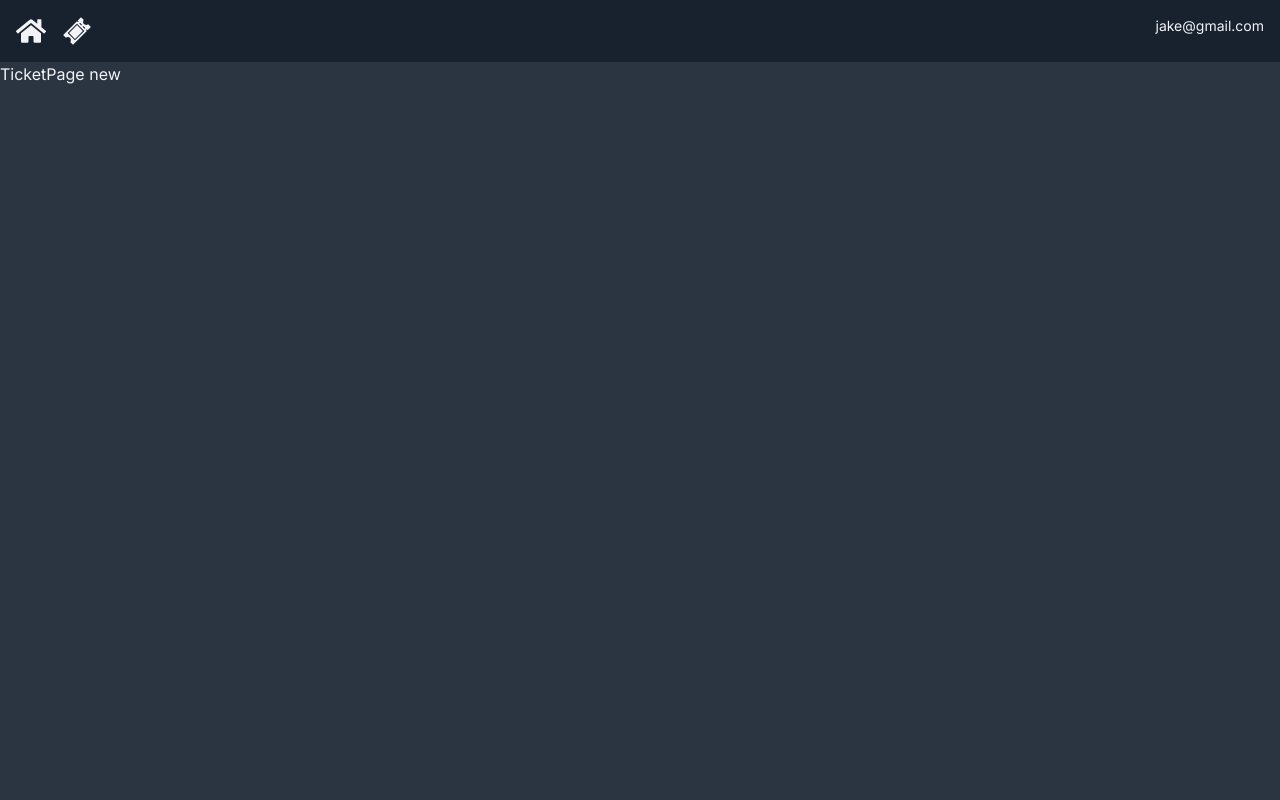
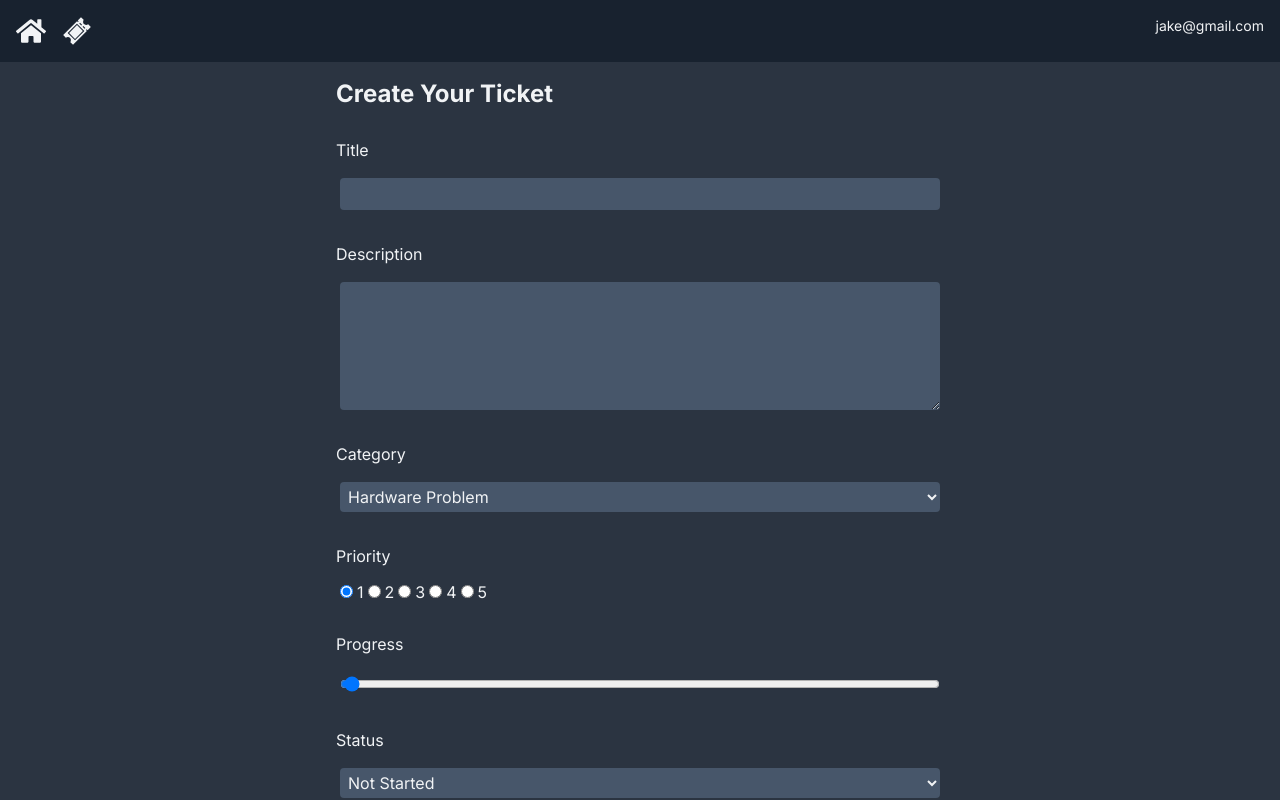
Before and after one commit to kkenjeres/TicketingApp, a Next.js app: page /TicketPage/new in a window 1280 px wide. Built offline with nearby package versions, Linux system fonts and the light colour scheme.

Commit message:
connect DB, dynamic data

```diff
--- a/app/(components)/PriorityDisplay.js
+++ b/app/(components)/PriorityDisplay.js
@@ -1,14 +1,33 @@
 import { FaFire } from "react-icons/fa";
 
-const PriorityDisplay = () => {
+const PriorityDisplay = ({ priority }) => {
   return (
     <div className="flex justify-start align-baseline">
-      <FaFire className="text-red-400 icon" />
-      <FaFire className="text-red-400 icon" />
-      <FaFire className="text-red-400 icon" />
-      <FaFire className="text-red-400 icon" />
-      <FaFire className="text-red-400 icon" />
-      <FaFire className="text-red-400 icon" />
+      <FaFire
+        className={`pr-1 ${
+          priority > 0 ? 'text-red-400 icon"' : "text-slate-400"
+        }`}
+      />
+      <FaFire
+        className={`pr-1 ${
+          priority > 1 ? 'text-red-400 icon"' : "text-slate-400"
+        }`}
+      />
+      <FaFire
+        className={`pr-1 ${
+          priority > 2 ? 'text-red-400 icon"' : "text-slate-400"
+        }`}
+      />
+      <FaFire
+        className={`pr-1 ${
+          priority > 3 ? 'text-red-400 icon"' : "text-slate-400"
+        }`}
+      />
+      <FaFire
+        className={`pr-1 ${
+          priority > 4 ? 'text-red-400 icon"' : "text-slate-400"
+        }`}
+      />
     </div>
   );
 };
--- a/app/(components)/ProgressDisplay.js
+++ b/app/(components)/ProgressDisplay.js
@@ -1,11 +1,11 @@
 import React from "react";
 
-const ProgressDisplay = () => {
+const ProgressDisplay = ({ progress }) => {
   return (
     <div className="w-full bg-gray-200 rounded-full h-2.5">
       <div
         className="bg-blue-600 h-2.5 rounded-full"
-        style={{ width: "75%" }}
+        style={{ width: `${progress}%` }}
       ></div>
     </div>
   );
--- a/app/(components)/StatusDisplay.js
+++ b/app/(components)/StatusDisplay.js
@@ -1,9 +1,32 @@
-const StatusDisplay = () => {
+const StatusDisplay = ({ status }) => {
+  const getColor = (status) => {
+    let color;
+    switch (status.toLowerCase()) {
+      case "done":
+        color = "bg-green-400";
+        return color;
+
+      case "started":
+        color = "bg-yellow-400";
+        return color;
+
+      case "not started":
+        color = "bg-red-400";
+        return color;
+      default:
+        color = "bg-slate-700";
+    }
+    return color;
+  };
   return (
-    <span className="inline-block rounded-full px-2 py-1 text-xs font-semibold text-gray-700 bg-green-200">
-      done
+    <span
+      className={`inline-block  rounded-full px-2 py-1 text-xs font-semibold text-gray-700 ${getColor(
+        status
+      )}`}
+    >
+      {status}
     </span>
-  )
-}
+  );
+};
 
-export default StatusDisplay
+export default StatusDisplay;
--- /dev/null
+++ b/app/(components)/TicketCard.js
@@ -0,0 +1,47 @@
+import { Timestamp } from "mongodb";
+import DeleteBlock from "./DeleteBlock";
+import PriorityDisplay from "./PriorityDisplay";
+import ProgressDisplay from "./ProgressDisplay";
+import StatusDisplay from "./StatusDisplay";
+
+const TicketCard = ({ ticket }) => {
+  const formatTimestamp = (timestamp) => {
+    const options = {
+      year: "numeric",
+      month: "2-digit",
+      day: "2-digit",
+      hour: "2-digit",
+      minute: "2-digit",
+      hour12: true,
+    };
+    const date = new Date(timestamp);
+    const formattedDate = date.toLocaleString("en-US", options);
+
+    return formattedDate;
+  };
+  return (
+    <div className="flex flex-col bg-card hover:bg-card-hover rounded-md shadow-lg p-3 m-2">
+      <div className="flex mb-3">
+        <PriorityDisplay priority={ticket.priority} />
+        <div className="ml-auto">
+          <DeleteBlock />
+        </div>
+      </div>
+      <h4>{ticket.title}</h4>
+      <hr className="h-px border-0 bg-page mb-2" />
+      <p className="whitespace-pre-wrap">{ticket.description}</p>
+      <div className="flex-grow"></div>
+      <div className="flex mt-2">
+        <div className="flex flex-col">
+          <p className="text-xs my-1">{formatTimestamp(ticket.createdAt)}</p>
+          <ProgressDisplay progress={ticket.progress} />
+        </div>
+        <div className="ml-auto flex items-end">
+          <StatusDisplay status={ticket.status} />
+        </div>
+      </div>
+    </div>
+  );
+};
+
+export default TicketCard;
--- /dev/null
+++ b/app/(components)/TicketForm.js
@@ -0,0 +1,152 @@
+"use client";
+
+import { useRouter } from "next/navigation";
+import { useState } from "react";
+
+const TicketForm = () => {
+  const router = useRouter();
+
+  const handleChange = (e) => {
+    const value = e.target.value;
+    const name = e.target.name;
+
+    setFormData((prevState) => ({
+      ...prevState,
+      [name]: value,
+    }));
+  };
+
+  const handleSubmit = async (e) => {
+    e.preventDefault();
+    const res = await fetch("/api/Tickets", {
+      method: "POST",
+      body: JSON.stringify({ formData }),
+      "Content-Type": "application/json",
+    });
+    if (!res.ok) {
+      throw new Error("Failed to create ticket");
+    }
+    router.push("/");
+  };
+  const startingTicketData = {
+    title: "",
+    description: "",
+    priority: 1,
+    progress: 0,
+    status: "not started",
+    category: "Hardware problem",
+  };
+  const [formData, setFormData] = useState(startingTicketData);
+
+  return (
+    <div className="flex justify-center">
+      <form
+        className="flex flex-col gap-3 w-1/2"
+        method="post"
+        onSubmit={handleSubmit}
+      >
+        <h3>Create Your Ticket</h3>
+        <label>Title</label>
+        <input
+          type="text"
+          id="title"
+          name="title"
+          onChange={handleChange}
+          required={true}
+          value={formData.title}
+        />
+        <label>Description</label>
+        <textarea
+          id="description"
+          name="description"
+          onChange={handleChange}
+          required={true}
+          value={formData.description}
+          rows={5}
+        />
+        <label>Category</label>
+        <select
+          name="category"
+          onChange={handleChange}
+          value={formData.category}
+        >
+          <option value="Hardware Problem">Hardware Problem</option>
+          <option value="Software Problem">Software Problem</option>
+          <option value="Project">Project</option>
+        </select>
+
+        <label>Priority</label>
+        <div>
+          <input
+            id="priority-1"
+            name="priority"
+            type="radio"
+            onChange={handleChange}
+            value={1}
+            checked={formData.priority == 1}
+          />
+          <label>1</label>
+          <input
+            id="priority-2"
+            name="priority"
+            type="radio"
+            onChange={handleChange}
+            value={2}
+            checked={formData.priority == 2}
+          />
+          <label>2</label>
+          <input
+            id="priority-3"
+            name="priority"
+            type="radio"
+            onChange={handleChange}
+            value={3}
+            checked={formData.priority == 3}
+          />
+          <label>3</label>
+          <input
+            id="priority-4"
+            name="priority"
+            type="radio"
+            onChange={handleChange}
+            value={4}
+            checked={formData.priority == 4}
+          />
+          <label>4</label>
+          <input
+            id="priority-5"
+            name="priority"
+            type="radio"
+            onChange={handleChange}
+            value={5}
+            checked={formData.priority == 5}
+          />
+          <label>5</label>
+        </div>
+        <label>Progress</label>
+        <input
+          type="range"
+          name="progress"
+          id="progress"
+          value={formData.progress}
+          min="0"
+          max="100"
+          onChange={handleChange}
+        />
+        <label>Status</label>
+        <select name="status" value={formData.status} onChange={handleChange}>
+          <option value="not started ">Not Started</option>
+          <option value="started">Started</option>
+          <option value="done">Done</option>
+        </select>
+        <input
+          type="submit"
+          className="border border-white "
+          value="Create Ticket"
+        />
+      </form>
+    </div>
+  );
+};
+
+export default TicketForm;
--- /dev/null
+++ b/app/(models)/Ticket.js
@@ -0,0 +1,23 @@
+import mongoose, { Schema } from "mongoose";
+
+mongoose.connect(process.env.MONGODB_URI);
+mongoose.Promise = global.Promise;
+
+const ticketSchema = new Schema(
+  {
+    title: String,
+    description: String,
+    category: String,
+    priority: Number,
+    progress: Number,
+    status: String,
+    active: Boolean,
+  },
+  {
+    timestamps: true,
+  }
+);
+
+const Ticket = mongoose.models.Ticket || mongoose.model("Ticket", ticketSchema);
+
+export default Ticket;
--- a/app/TicketCard.js
+++ /dev/null
@@ -1,34 +0,0 @@
-import DeleteBlock from "./(components)/DeleteBlock";
-import PriorityDisplay from "./(components)/PriorityDisplay";
-import ProgressDisplay from "./(components)/ProgressDisplay";
-import StatusDisplay from "./(components)/StatusDisplay";
-
-const TicketCard = () => {
-  return (
-    <div className="flex flex-col bg-card hover:bg-card-hover rounded-md shadow-lg p-3 m-2">
-      <div className="flex mb-3">
-        <PriorityDisplay />
-        <div className="ml-auto">
-          <DeleteBlock />
-        </div>
-      </div>
-      <h4>Titcket Title</h4>
-      <hr className="h-px border-0 bg-page mb-2" />
-      <p className="whitespace-pre-wrap">
-        this is the ticket description! Please do this ticket
-      </p>
-      <div className="flex-grow"></div>
-      <div className="flex mt-2">
-        <div className="flex flex-col">
-          <p className="text-xs my-1">08/31/23 10:43PM</p>
-          <ProgressDisplay />
-        </div>
-        <div className="ml-auto flex items-end">
-          <StatusDisplay />
-        </div>
-      </div>
-    </div>
-  );
-};
-
-export default TicketCard;
--- a/app/TicketPage/[id]/page.jsx
+++ b/app/TicketPage/[id]/page.jsx
@@ -1,5 +1,7 @@
-const TicketPage = ({params}) => {
-  return <div>TicketPage {params.id}</div>;
+import TicketForm from "@/app/(components)/TicketForm";
+
+const TicketPage = ({ params }) => {
+  return <TicketForm />;
 };
 
 export default TicketPage;
--- /dev/null
+++ b/app/api/Tickets/route.js
@@ -0,0 +1,27 @@
+import { NextResponse } from "next/server";
+import Ticket from "@/app/(models)/Ticket";
+export async function POST(req) {
+  console.log("POST RAN");
+  try {
+    const body = await req.json();
+    const ticketData = body.formData;
+
+    await Ticket.create(ticketData);
+
+    return NextResponse.json({ message: "Ticket Created" }, { status: 201 });
+  } catch (err) {
+    console.log(err);
+    return NextResponse.json({ message: "Error", err }, { status: 500 });
+  }
+}
+
+export async function GET () {
+  try{
+    const tickets = await Ticket.find();
+    return NextResponse.json({ tickets}, { status: 200 });
+
+  } catch (error) {
+    return NextResponse.json({ message: "Error", err }, { status: 500 });
+
+  }
+}
--- a/app/globals.css
+++ b/app/globals.css
@@ -23,6 +23,18 @@
   p {
     @apply text-sm text-default-text;
   }
+
+  form {
+    @apply rounded-xl p-4;
+  }
+  label {
+    @apply mt-4;
+  }
+  input,
+  select,
+  textarea {
+    @apply m-1 rounded bg-card p-1;
+  }
 }
 body {
   color: rgb(var(--foreground-rgb));
--- a/package.json
+++ b/package.json
@@ -12,7 +12,9 @@
     "autoprefixer": "10.4.16",
     "eslint": "8.56.0",
     "eslint-config-next": "14.0.4",
-    "next": "14.0.4",
+    "mongodb": "^6.3.0",
+    "mongoose": "^8.1.1",
+    "next": "^14.1.0",
     "postcss": "8.4.32",
     "react": "18.2.0",
     "react-dom": "18.2.0",
```
Also changed, not shown: app/page.js (+40 -9 lines), 1 other file (tests, documents, lock files or other folders).
